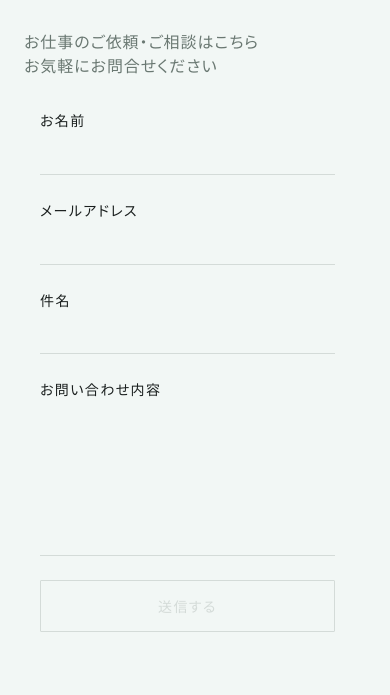
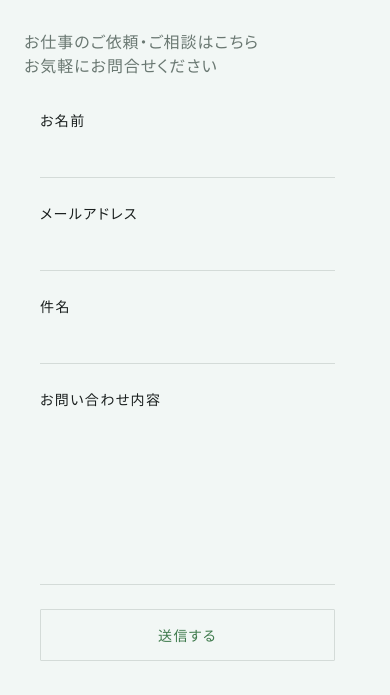
Before and after one commit to aykweb/portfolio, a plain HTML site: page index.html in a window 390 px wide. Shown: the part 2349-3044 px from the top of the page. Drawn offline with Linux system fonts and the light colour scheme; a web font is replaced by a local one.

Commit message:
re-up
ios16以下対応

```diff
--- a/css/style.css
+++ b/css/style.css
@@ -699,6 +699,8 @@ section:not(#thanks) h2.is-visible::after {
 
 .work__title {
   font-size: clamp(0.875rem, 1.5vw, 1rem);
+
+  /* iOS16以下 Safari対応 */
   color: var(--c-text);
 }
 
@@ -962,7 +964,6 @@ section:not(#thanks) h2.is-visible::after {
 
 .contact__field input,
 .contact__field textarea {
-  font-size: max(16px, var(--fs-base));
   font: inherit;
   background: transparent;
   color: var(--c-text);
@@ -976,6 +977,9 @@ section:not(#thanks) h2.is-visible::after {
   padding: var(--space-sm) 0;
   width: 100%;
   transition: border-color var(--t);
+
+  /* iOS16以下 Safari対応 */
+  font-size: 16px;
 }
 
 .contact__field input:focus,
@@ -994,7 +998,7 @@ section:not(#thanks) h2.is-visible::after {
   transition: border-color var(--t), color var(--t);
 
   @media (max-width: 768px) {
-    color: var(--c-sep);
+    color: var(--c-accent);
   }
 }
 
@@ -1006,11 +1010,9 @@ section:not(#thanks) h2.is-visible::after {
 }
 
 @media (hover: none) {
-
   .contact__form .submit:focus,
   .contact__form .submit:focus-visible {
     border-color: var(--c-accent);
-    color: var(--c-accent);
   }
 }
 
```
